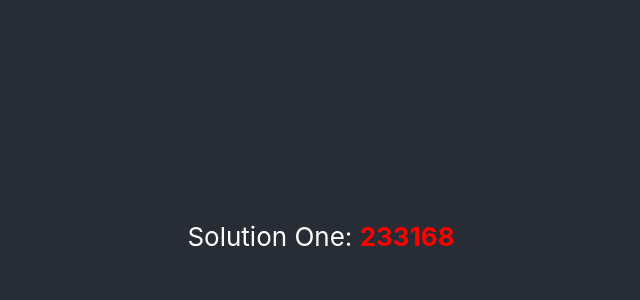
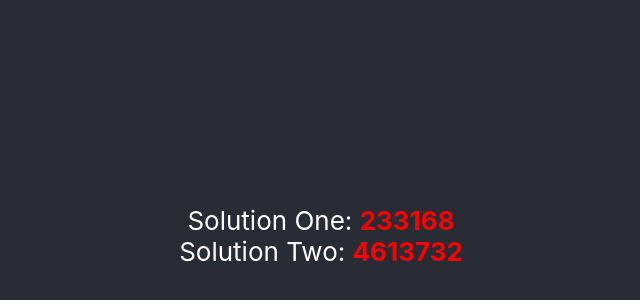
Before and after one commit to eclecticjohny/project-euler, a React (Create React App) app: page / in a window 1280 px wide. Shown: the part 164-464 px from the top of the page, without its empty margins (319-959 px from the left). Built offline with nearby package versions, Linux system fonts and the light colour scheme.

Commit message:
feat: add solution to problem two

```diff
--- a/src/Solutions.tsx
+++ b/src/Solutions.tsx
@@ -6,6 +6,10 @@ export const Solutions = () => {
             <div>
                 Solution One:{" "}
                 <span style={solutionOutputStyle}>{solutionOne()}</span>
+            </div>
+            <div>
+                Solution Two:{" "}
+                <span style={solutionOutputStyle}>{solutionTwo()}</span>
             </div>
         </>
     );
@@ -29,6 +33,24 @@ const solutionOne = () => {
     return numberSummer(numberToUse);
 };
 
+// Problem 2
+// Each new term in the Fibonacci sequence is generated by adding the previous two terms. By starting with 1 and 2, the first 10 terms will be:
+// 1, 2, 3, 5, 8, 13, 21, 34, 55, 89, ...
+// By considering the terms in the Fibonacci sequence whose values do not exceed four million, find the sum of the even-valued terms.
+
+const solutionTwo = () => {
+    const upperLimit = 4000000;
+    let fibonacciArray = [1, 2];
+    for (
+        let i = 3;
+        i <= upperLimit;
+        i += fibonacciArray[fibonacciArray.length - 2]
+    ) {
+        fibonacciArray.push(i);
+    }
+    return fibonacciArray.reduce((a, b) => (b % 2 === 0 ? a + b : a + 0), 0);
+};
+
 const solutionOutputStyle: React.CSSProperties = {
     color: "red",
     fontWeight: "bold"
```
